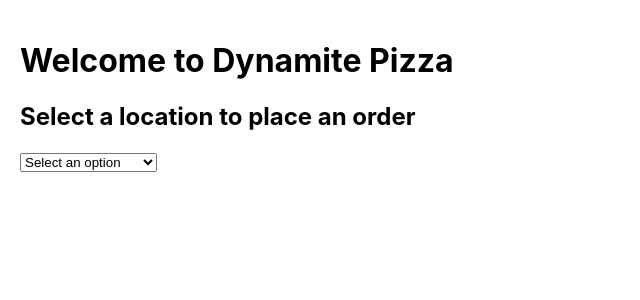
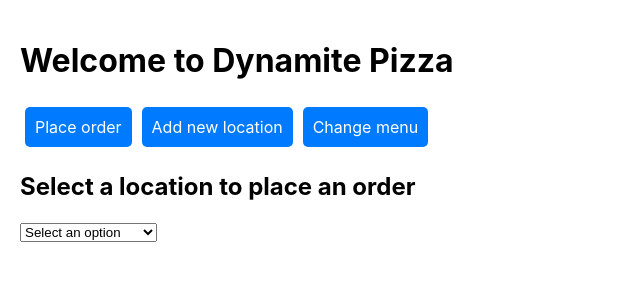
Before and after one commit to mishraabhi1297/pizza-shop-react-app, a React (Create React App) app in the folder my-app/: page / in a window 1280 px wide. Shown: the top 300 px of the page, without its empty margins (0-640 px from the left). Built offline with nearby package versions, Linux system fonts and the light colour scheme.

Commit message:
Added menu items to change view

```diff
--- /dev/null
+++ b/my-app/src/App.css
@@ -0,0 +1,8 @@
+.menu-item {
+  margin: 5px;
+  background-color: #007bff;
+  color: #fff;
+  border-radius: 5px;
+  padding: 10px;
+  cursor: pointer;
+}
--- a/my-app/src/App.tsx
+++ b/my-app/src/App.tsx
@@ -1,10 +1,50 @@
+import { useState } from "react";
+import "./App.css";
 import Order from "./components/Order";
+import { MenuItems } from "./constants/menuItemConstants";
 
 function App() {
+  const [currentMenu, setCurrentMenu] = useState(MenuItems.PlaceOrder);
+
+  const changeMenu = (item: string) => {
+    setCurrentMenu(item);
+  };
+
+  const displayMenuItem = () => {
+    switch (currentMenu) {
+      case MenuItems.AddLocation:
+        return <div></div>;
+      case MenuItems.UpdateMenu:
+        return <div></div>;
+      default:
+        return <Order />;
+    }
+  };
+
   return (
     <div style={{ padding: "20px" }}>
       <h1>Welcome to Dynamite Pizza</h1>
-      <Order />
+      <div style={{ display: "flex" }}>
+        <div
+          className="menu-item"
+          onClick={() => changeMenu(MenuItems.PlaceOrder)}
+        >
+          Place order
+        </div>
+        <div
+          className="menu-item"
+          onClick={() => changeMenu(MenuItems.AddLocation)}
+        >
+          Add new location
+        </div>
+        <div
+          className="menu-item"
+          onClick={() => changeMenu(MenuItems.UpdateMenu)}
+        >
+          Change menu
+        </div>
+      </div>
+      {displayMenuItem()}
     </div>
   );
 }
--- /dev/null
+++ b/my-app/src/constants/menuItemConstants.ts
@@ -0,0 +1,5 @@
+export const MenuItems = {
+  PlaceOrder: "place_order",
+  AddLocation: "add_location",
+  UpdateMenu: "update_menu"
+}
```
